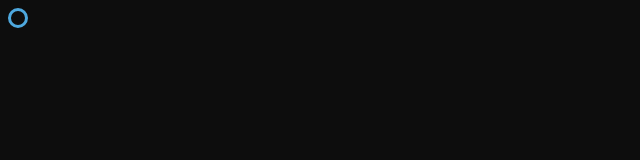
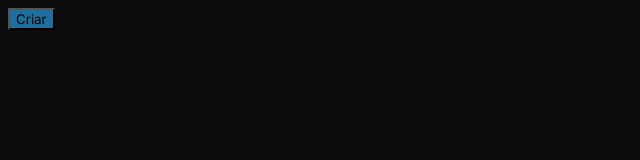
Before and after one commit to adonisamarante/todo-tasks-list-dsf, a React (Vite) app: page / in a window 1280 px wide. Shown: the top 160 px of the page, without its empty margins (0-640 px from the left). Built offline with nearby package versions, Linux system fonts and the light colour scheme.

Commit message:
feat: create button component

```diff
--- a/src/App.tsx
+++ b/src/App.tsx
@@ -1,4 +1,4 @@
-import { CustomCheckbox } from "./components/CustomCheckbox"
+import { ButtonCreate } from "./components/ButtonCreate"
 
 import "./App.module.css"
 import "./global.css"
@@ -6,7 +6,7 @@ import "./global.css"
 function App() {
   return (
     <div>
-      <CustomCheckbox />
+      <ButtonCreate />
     </div>
   )
 }
--- /dev/null
+++ b/src/components/ButtonCreate.module.css
@@ -0,0 +1,3 @@
+.buttonCreate {
+  background-color: var(--blue-dark);
+}
--- /dev/null
+++ b/src/components/ButtonCreate.tsx
@@ -0,0 +1,5 @@
+import styles from "./ButtonCreate.module.css"
+
+export function ButtonCreate() {
+  return <button className={styles.buttonCreate}>Criar</button>
+}
```
